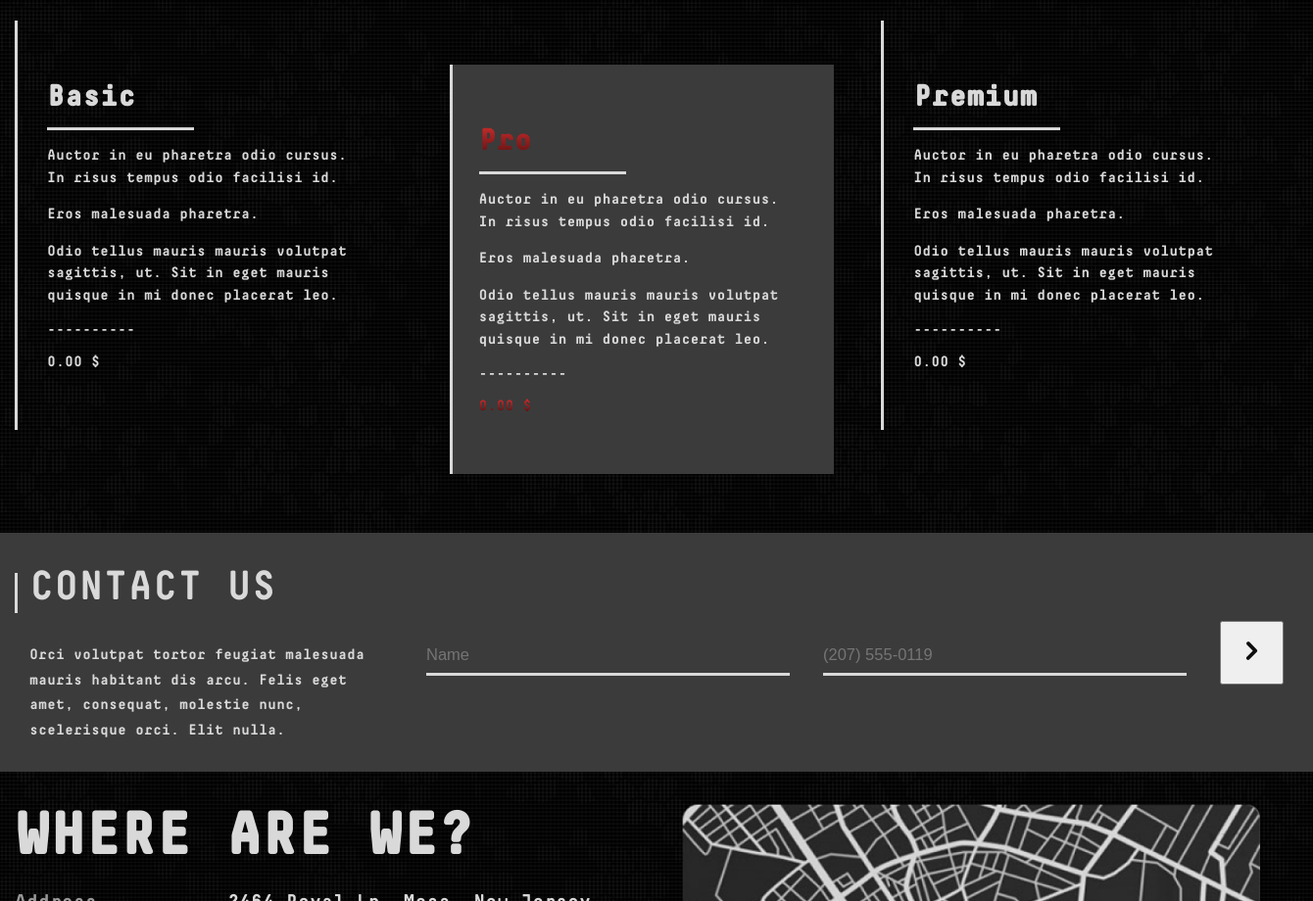
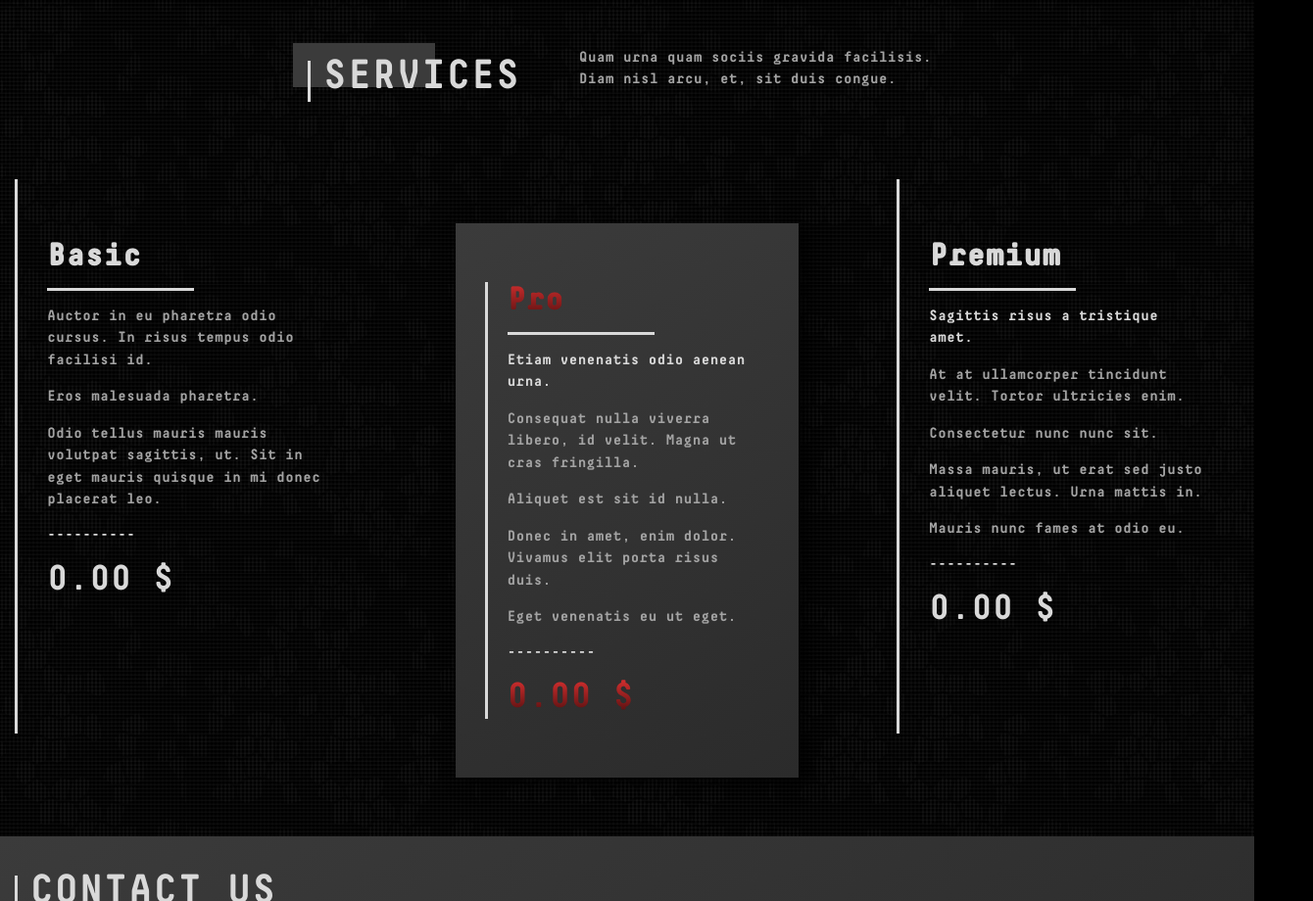
Before and after one commit to karimovjamshid/test, a website: page app/index.html in a window 1280 px wide. Shown: the part 2660-3580 px from the top of the page at 98% size, 1340 px wide, since content can reach past the window. Drawn offline with Linux system fonts and the light colour scheme.

Commit message:
Version 4.01

```diff
--- a/app/index.html
+++ b/app/index.html
@@ -144,18 +144,25 @@
                 <span class="services__price">0.00 $</span>
             </div>
             <div class="services__item">
-                <h3 class="services__h3">pro</h3>
-                <p class="services__text">Auctor in eu pharetra odio cursus. In risus tempus odio facilisi id.</p>
-                <p class="services__text">Eros malesuada pharetra.</p>
-                <p class="services__text">Odio tellus mauris mauris volutpat sagittis, ut. Sit in eget mauris quisque in mi donec placerat leo.</p>
-                <span class="dashed-line">----------</span>
-                <span class="services__price">0.00 $</span>
+                <div class="services__inner">
+                    <h3 class="services__h3">pro</h3>
+                    <p class="services__text  services__text--alt">Etiam venenatis odio aenean urna.</p>
+                    <p class="services__text">Consequat nulla viverra libero, id velit. Magna ut cras fringilla.</p>
+                    <p class="services__text">Aliquet est sit id nulla.</p>
+                    <p class="services__text">Donec in amet, enim dolor. Vivamus elit porta risus duis. </p>
+                    <p class="services__text">Eget venenatis eu ut eget.</p>
+                    <span class="dashed-line">----------</span>
+                    <span class="services__price">0.00 $</span>
+                </div>
+
             </div>
             <div class="services__item">
                 <h3 class="services__h3">premium</h3>
-                <p class="services__text">Auctor in eu pharetra odio cursus. In risus tempus odio facilisi id.</p>
-                <p class="services__text">Eros malesuada pharetra.</p>
-                <p class="services__text">Odio tellus mauris mauris volutpat sagittis, ut. Sit in eget mauris quisque in mi donec placerat leo.</p>
+                <p class="services__text services__text--alt">Sagittis risus a tristique amet.</p>
+                <p class="services__text">At at ullamcorper tincidunt velit. Tortor ultricies enim.</p>
+                <p class="services__text">Consectetur nunc nunc sit.</p>
+                <p class="services__text">Massa mauris, ut erat sed justo aliquet lectus. Urna mattis in.</p>
+                <p class="services__text">Mauris nunc fames at odio eu.</p>
                 <span class="dashed-line">----------</span>
                 <span class="services__price">0.00 $</span>
             </div>
--- a/app/scss/_general.scss
+++ b/app/scss/_general.scss
@@ -3,6 +3,7 @@
  *{
     margin: 0;
     padding: 0;
+    box-sizing: border-box;
 }
 html{
     font-size: 15px;
@@ -13,7 +14,6 @@ body{
     background: url("../img/bgPattern.png") darken($dark,32%) top center;
     color: $light;
     overflow-x: hidden;
-
 }
 h1,h2,h3,h4,h5,h6{
     font-family: $heading;
--- a/app/scss/style.scss
+++ b/app/scss/style.scss
@@ -147,7 +147,7 @@
         }
     }
     &__text{
-        font-size: 1.13rem;
+        font-size: 1.33rem;
         font-weight: 400;
         line-height: 1.5;
     }
@@ -191,7 +191,9 @@
         }
     }
     &__number{
-        color: $accent;
+        background: $accent;
+        background-clip: text;
+        -webkit-text-fill-color: transparent;
         font-size: 5rem;
         font-weight: 700;
     }
@@ -278,7 +280,7 @@
         }
     }
     &__item{
-        flex-basis: 26%;
+        flex-basis: 28%;
         margin: 1rem 0;
         position: relative;
         border-left: 3px solid $light;
@@ -288,20 +290,10 @@
             flex-basis: 90%;
         }
         &:nth-child(2){
-            background-color: $gray;
             transform: translateY(3rem);
-            position: relative;
+            background: linear-gradient(150.98deg, #3B3B3B 0%, #2B2B2B 100%);
+            box-shadow: 9px 4px 17px rgba(0, 0, 0, 0.73);
             border-left: none;
-            &::before{
-                content:'';
-                display: block;
-                position: absolute;
-                background-color: $light;
-                top: 0;
-                left: 0;
-                width: 3px;
-                height: 100%;
-            }
             .services__h3, .services__price{
                 background: $accent;
                 background-clip: text;
@@ -313,7 +305,7 @@
         text-transform: capitalize;
         margin-bottom: 2rem;
         position: relative;
-        font-size: 2rem;
+        font-size: 2.13rem;
         transition: color .3s linear;
         &::after{
             content:'';
@@ -328,10 +320,31 @@
     }
     &__price{
         transition: color .3s linear;
+        font-size: 2.4rem;
     }
     &__text{
         line-height: 1.5;
         margin-bottom: 1rem;
+        color: darken($light, 21%);
+        &--alt{
+            color: $light;
+        }
+    }
+    &__inner{
+        max-width: 377px;
+        width: 100%;
+        padding-left: 1.5rem;
+        position: relative;
+        &::before{
+            content:'';
+            display: block;
+            position: absolute;
+            background-color: $light;
+            top: 0;
+            left: 0;
+            width: 3px;
+            height: 100%;
+        }
     }
 }
 
@@ -344,7 +357,7 @@
         display: flex;
         justify-content: space-between;
         flex-wrap: wrap;
-        background-color: $gray;
+        background: linear-gradient(150.98deg, #3B3B3B 0%, #2B2B2B 100%);
         padding: 2rem;
     }
     &__item{
@@ -372,6 +385,7 @@
             padding: 1em 1em .5em 0;
             color: $light;
             font-size: 1.1rem;
+            font-family: $text;
             &:focus{
                 outline: none;
             }
@@ -424,7 +438,9 @@
         font-size: 4rem;
         text-transform: uppercase;
         span{
-            color: $accent;
+            background: $accent;
+            background-clip: text;
+            -webkit-text-fill-color: transparent;
         }
     }
 }
```
Also changed, not shown: app/css/style.css.
